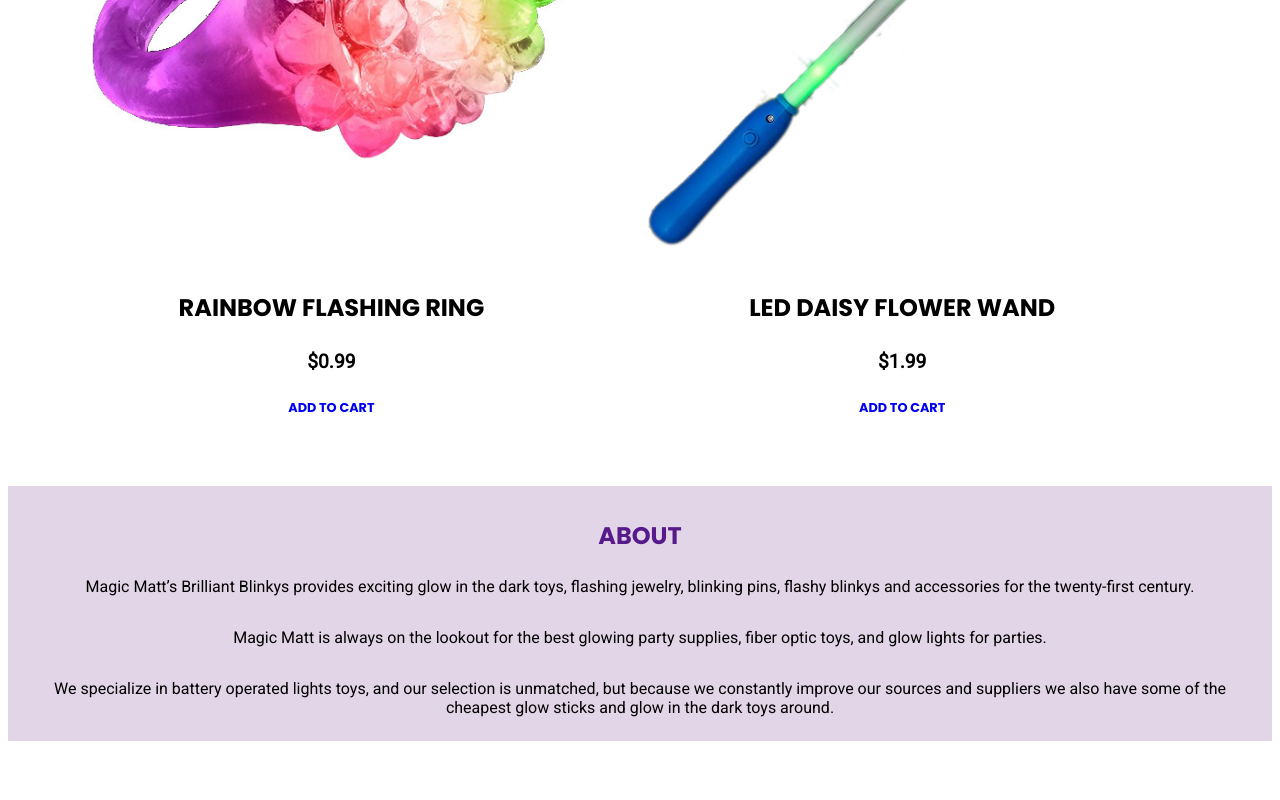
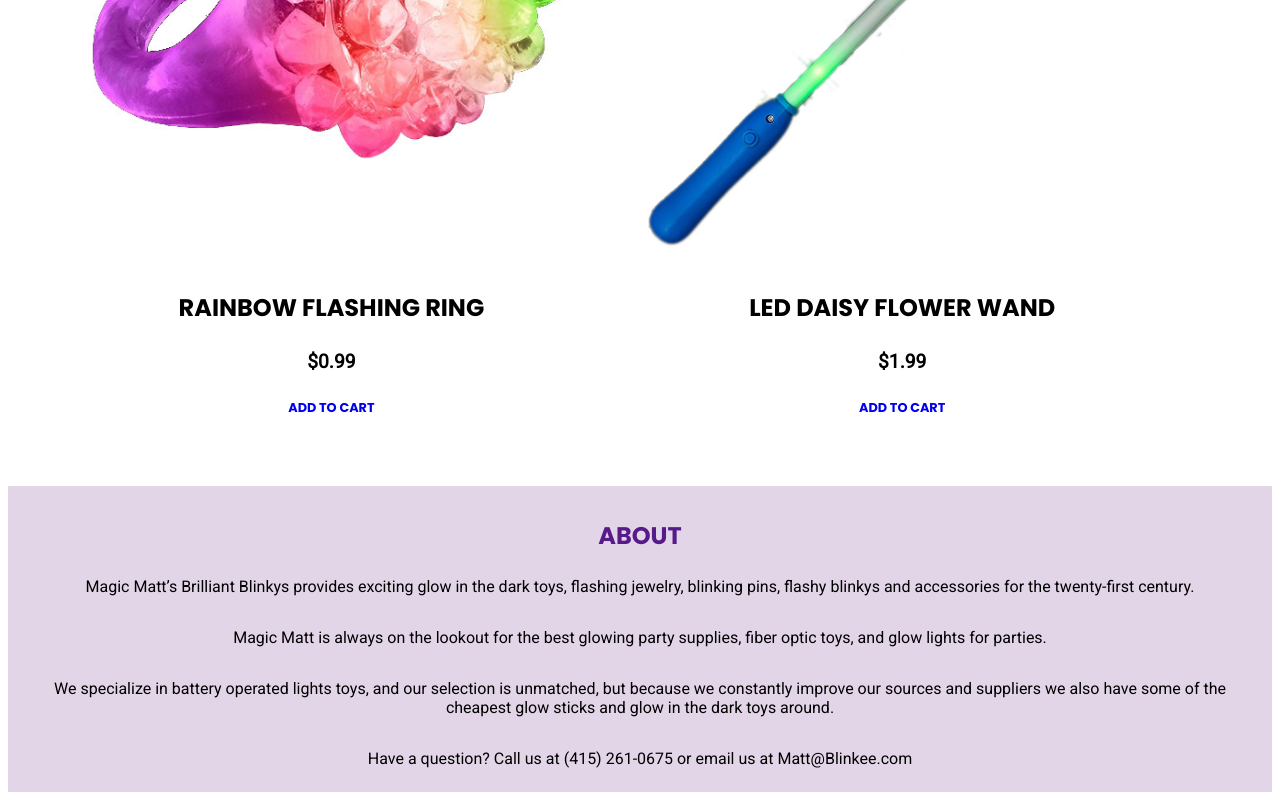
Before and after one commit to hmadler/hmadler.github.io, a plain HTML site: page grc338/redesign-mobile-first/index.html in a window 1280 px wide. Shown: the part 2097-2897 px from the top of the page. Before the commit the page ends 2846 px from the top, so only its background shows below. Drawn offline with Linux system fonts and the light colour scheme.

Commit message:
Add files via upload

```diff
--- a/grc338/redesign-mobile-first/index.html
+++ b/grc338/redesign-mobile-first/index.html
@@ -65,6 +65,7 @@
          <p>Magic Matt’s Brilliant Blinkys provides exciting glow in the dark toys, flashing jewelry, blinking pins, flashy blinkys and accessories for the twenty-first century.</p>
          <p>Magic Matt is always on the lookout for the best glowing party supplies, fiber optic toys, and glow lights for parties.</p>
          <p>We specialize in battery operated lights toys, and our selection is unmatched, but because we constantly improve our sources and suppliers we also have some of the cheapest glow sticks and glow in the dark toys around.</p>
+          <p>Have a question? Call us at (415) 261-0675 or email us at Matt@Blinkee.com</p>
       </div>
    </body>
 </html>
```
Also changed, not shown: grc338/redesign-mobile-first/cart.html (+2 -1 lines), grc338/redesign-mobile-first/products.html (+2 -1 lines).
